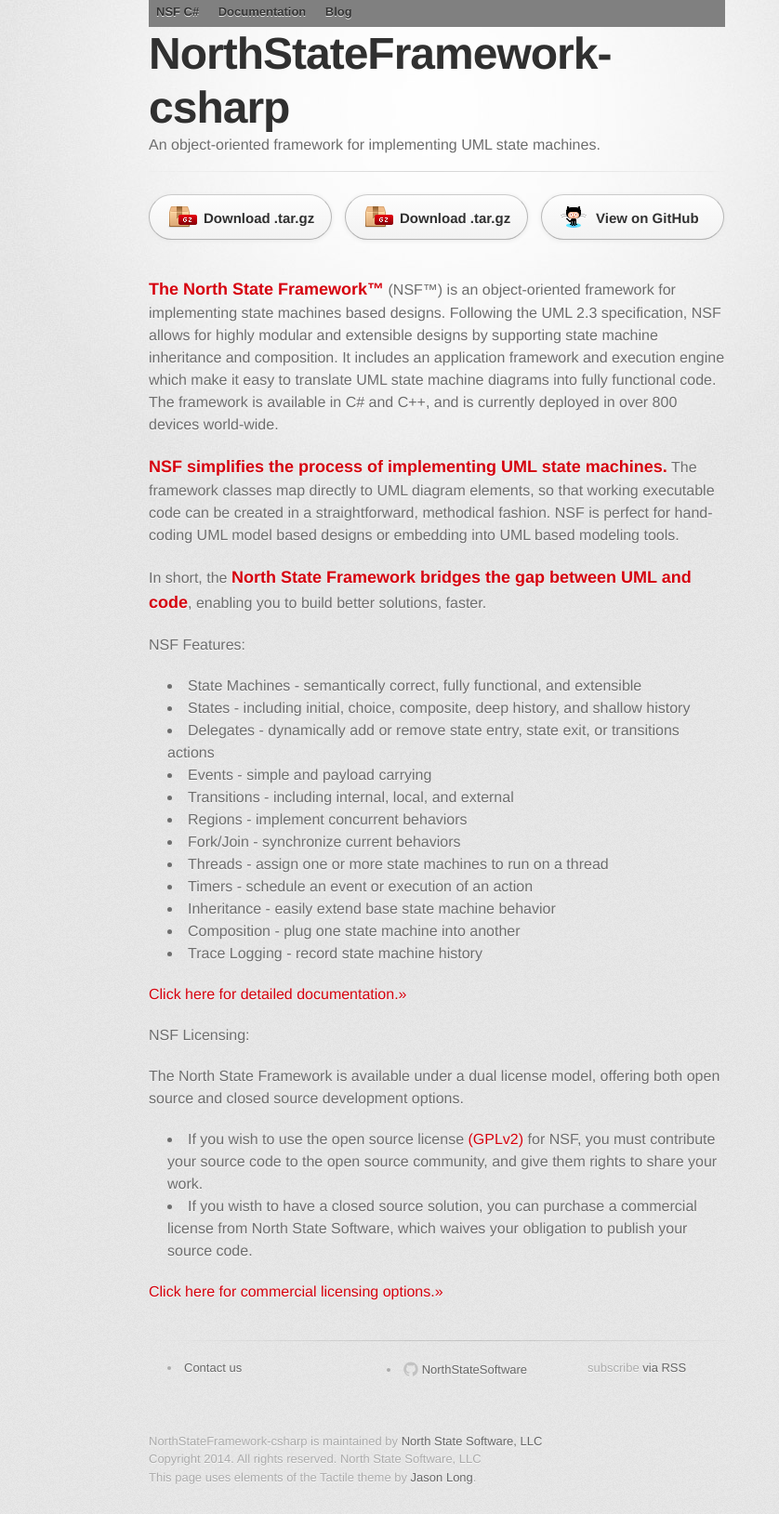
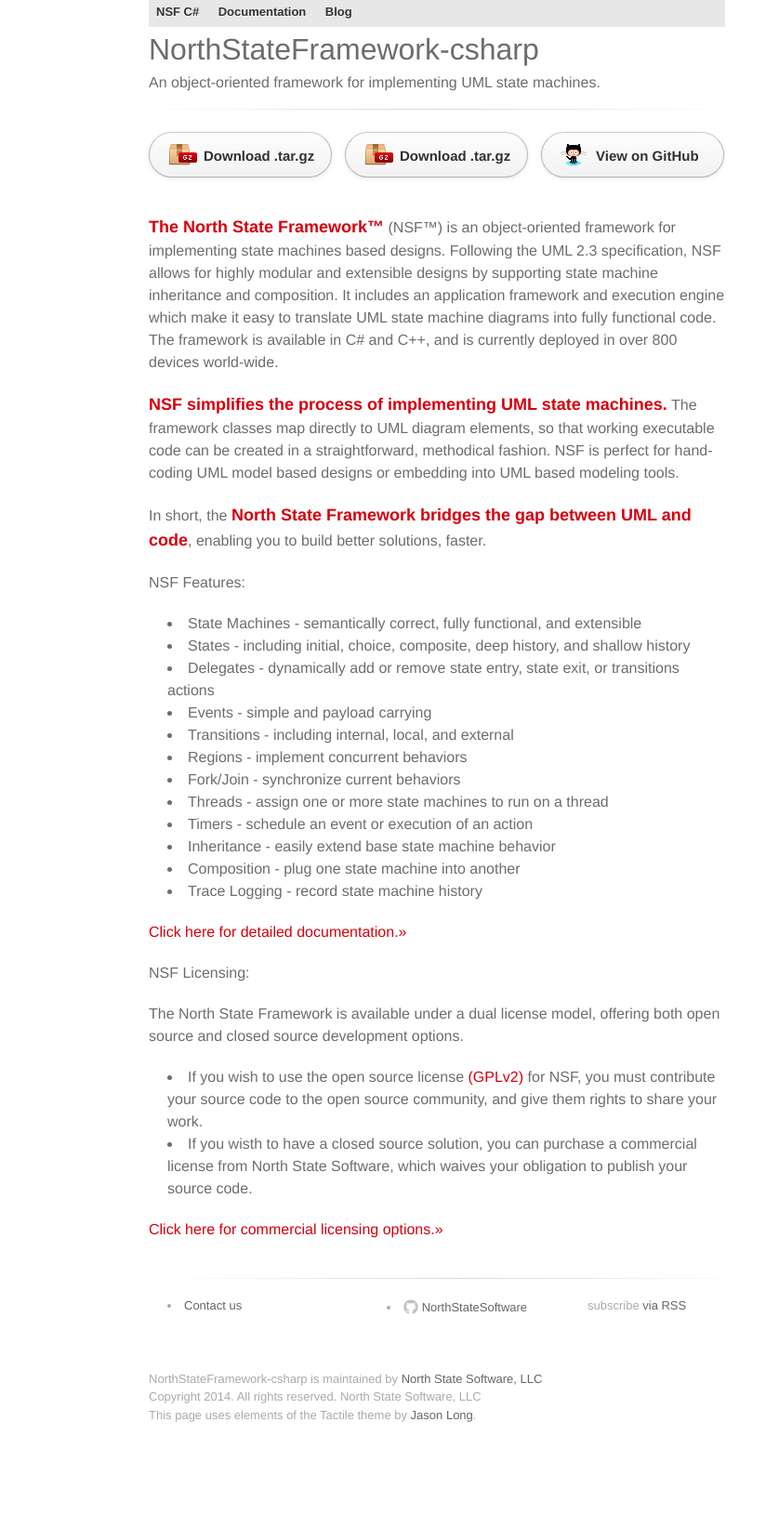
Before and after one commit to jrivenbark/Test8, a Jekyll site: the page built from index.md, in a window 1280 px wide. Shown: the whole page at 93% size, without its empty margins (170-1008 px from the left). Built offline with Jekyll 4.4.1, drawn with Linux system fonts in a browser that asks for light colours; some web fonts are replaced; after the commit the page ends 1562 px from its top, so only the background shows below that.

Commit message:
back = white header = light gray

```diff
--- a/_layouts/home.html
+++ b/_layouts/home.html
@@ -1,7 +1,9 @@
 ---
 layout: default
 ---
-    <a class="site-title" href="{{ site.baseurl }}/">{{ site.title }}</a>
+	<h1>
+    {{ site.title }}
+    </h1>
 
 	<div>
 		{{site.description}}
--- a/stylesheets/stylesheet.css
+++ b/stylesheets/stylesheet.css
@@ -50,7 +50,7 @@ table {
 body {
   font-size: 1em;
   line-height: 1.5;
-  background: #e7e7e7 url(../images/body-bg.png) 0 0 repeat;
+/*  background: #e7e7e7 url(../images/body-bg.png) 0 0 repeat;*/
   font-family: 'Helvetica Neue', Helvetica, Arial, serif;
   text-shadow: 0 1px 0 rgba(255, 255, 255, 0.8);
   color: #6d6d6d;
@@ -86,7 +86,7 @@ header h2 {
 }
 
 .container {
-  background: transparent url(../images/highlight-bg.jpg) 50% 0 no-repeat;
+/*  background: transparent url(../images/highlight-bg.jpg) 50% 0 no-repeat;*/
   min-height: 595px;
 }
 
@@ -420,7 +420,7 @@ footer a:hover {
 }
 
  .site-header {
-	  background-color: gray;
+	  background-color: #e7e7e7;
 }
 
 .site-title {
```
